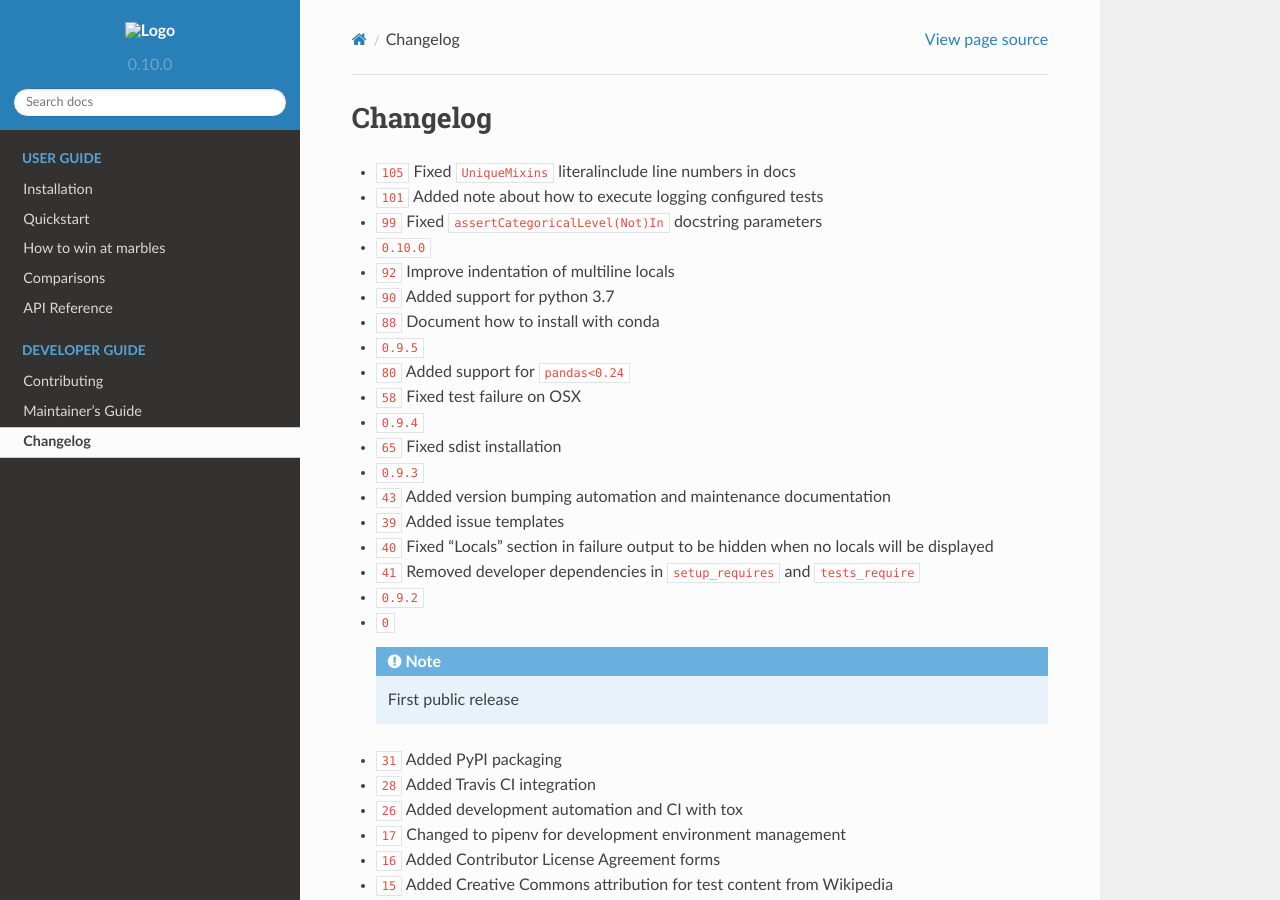
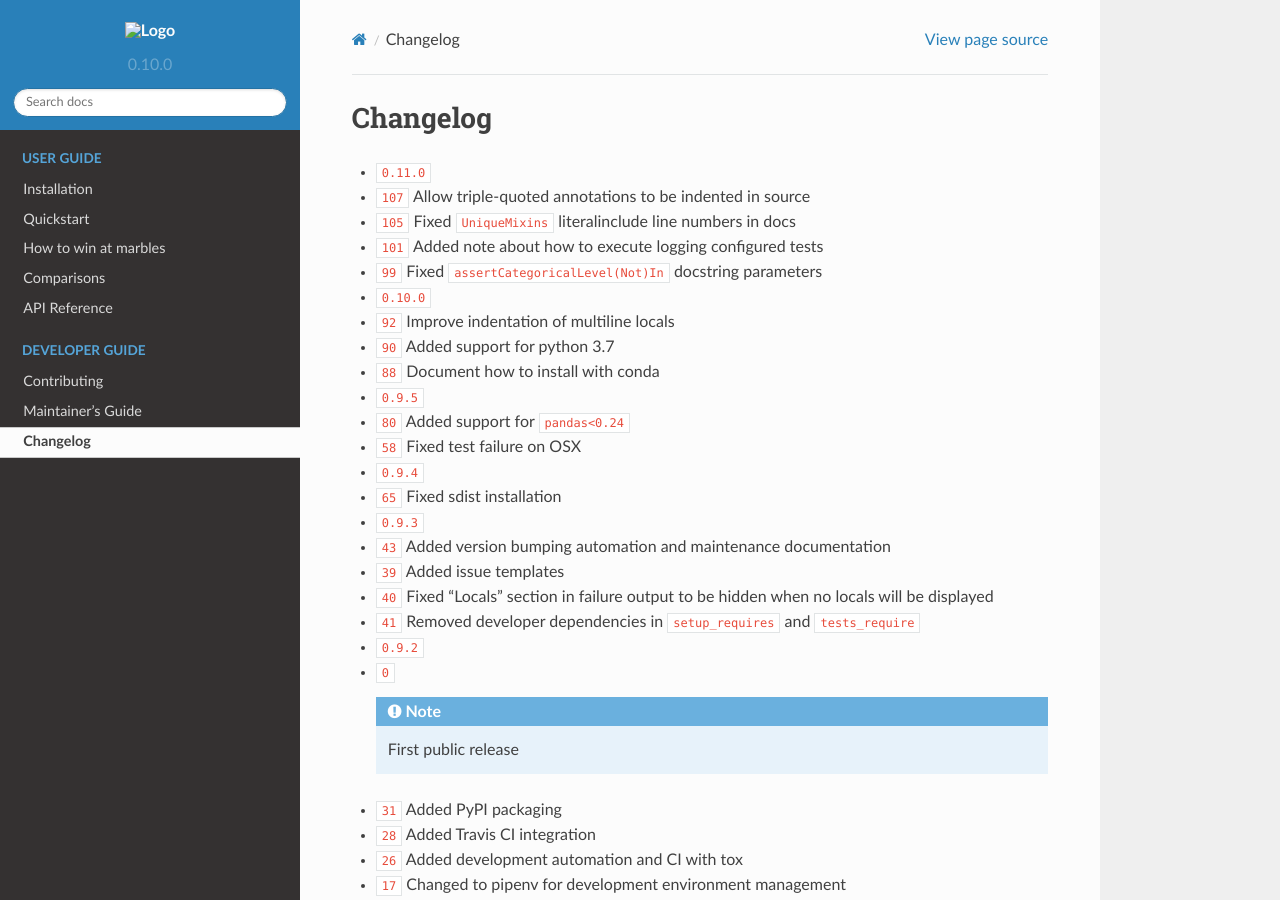
Before and after one commit to twosigma/marbles, a Sphinx documentation site: the page built from docs/changelog.rst, in a window 1280 px wide and 900 px high. Built offline with Sphinx 7.4.7 and the Read the Docs theme 2.0.0, drawn with Linux system fonts in a browser that asks for light colours; cross-references to code outside the pages are shown as plain code; the version number is read from the project's files by our own code.

Commit message:
Release 0.11.0

```diff
--- a/docs/changelog.rst
+++ b/docs/changelog.rst
@@ -2,6 +2,8 @@
 Changelog
 =========
 
+* :release:`0.11.0 <2019-11-17>`
+* :feature:`107` Allow triple-quoted annotations to be indented in source
 * :support:`105` Fixed ``UniqueMixins`` literalinclude line numbers in docs
 * :support:`101` Added note about how to execute logging configured tests
 * :support:`99` Fixed ``assertCategoricalLevel(Not)In`` docstring parameters
```
